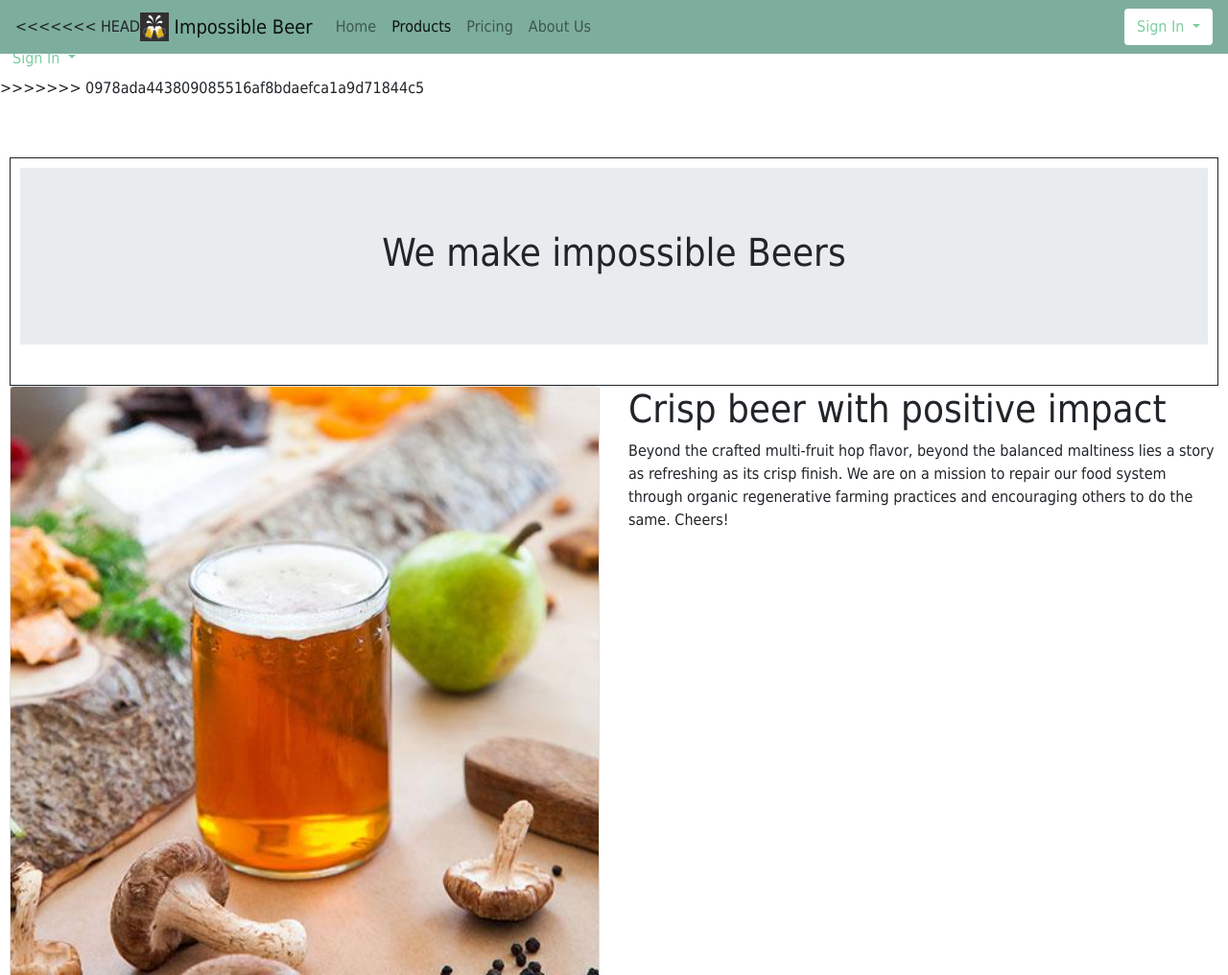
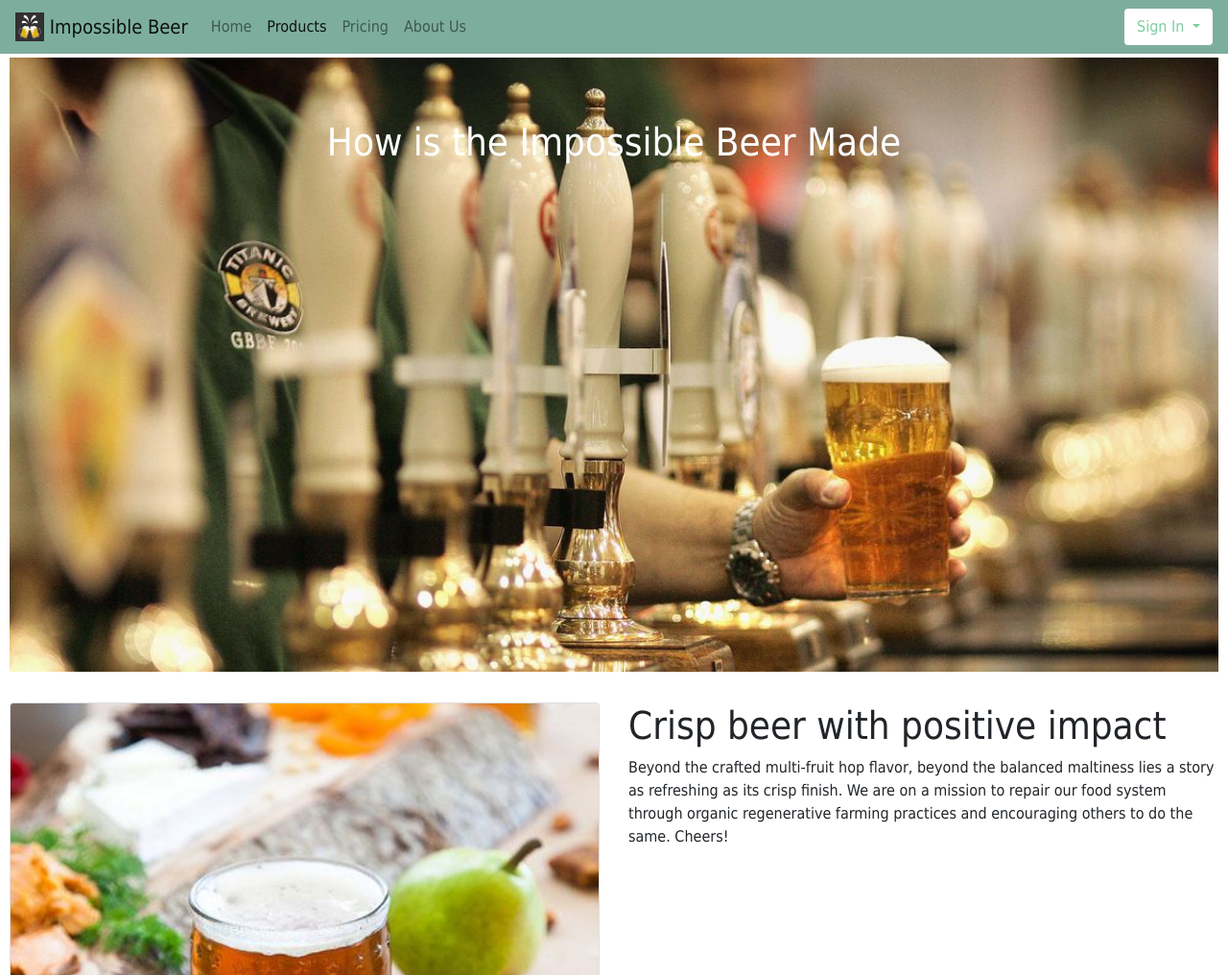
Before and after one commit to amuletum/PFE-FinalProject, a PHP site: page /Products.html in a window 1280 px wide. Shown: the top 1016 px of the page at 96% size. Run offline with PHP 8.4, Linux system fonts and the light colour scheme.

Commit message:
picture formatting

```diff
--- a/Pricing.html
+++ b/Pricing.html
@@ -135,10 +135,7 @@
     </div>
   </div>
 
-  <br><br><br><br>
-  <div id="footer">
-        &copy; Impossible Beer 2018. All Rights Reserved
-  </div>
+<DIV id="footer">&copy; Impossible Beer 2018. All Rights Reserved</DIV>
 
 </BODY>
 </HTML>
--- a/Products.html
+++ b/Products.html
@@ -1,4 +1,5 @@
-<HTML>
+<!doctype HTML>
+<HTML lang="en">
 
   <HEAD>
     <TITLE> Impossible Beer </TITLE>
@@ -12,13 +13,10 @@
 
   <BODY>
 
-      <!-- CSS for http://the7.dream-demo.com/ -->
-
     <div id="container">
 
       <div id="header">
         <nav class="navbar navbar-expand-lg navbar-light">
-<<<<<<< HEAD
           <a class="navbar-brand" href="#">
             <img src="photos/beer_logo.jpg" width="30" height="30" class="d-inline-block align-top" alt="">
             Impossible Beer
@@ -56,74 +54,23 @@
                   Remember me
                   </label>
                 </div>
-                <button type="submit" class="btn btnUp">Sign in</button>
+                <button id="submit" type="submit" class="btn btnUp">Sign in</button>
               </form>
               <div class="dropdown-divider"></div>
               <a class="dropdown-item" href="#signup">New around here? Sign up</a>
             </div>
           </form>
         </nav>
-=======
-      <a class="navbar-brand" href="#">
-        <img src="photos/beer_logo.jpg" width="30" height="30" class="d-inline-block align-top" alt="">
-        Impossible Beer
-        </a>
-        <button class="navbar-toggler" type="button" data-toggle="collapse" data-target="#navbarNavAltMarkup" aria-controls="navbarNavAltMarkup" aria-expanded="false" aria-label="Toggle navigation">
-        <span class="navbar-toggler-icon"></span>
-        </button>
-        <div class="collapse navbar-collapse" id="navbarNavAltMarkup">
-          <div class="navbar-nav">
-            <a class="nav-item nav-link active" href="#">Home <span class="sr-only">(current)</span></a>
-            <a class="nav-item nav-link" href="Products.html">Products</a>
-            <a class="nav-item nav-link" href="Pricing.html">Pricing</a>
-            <a class="nav-item nav-link" href="AboutUs.html">About Us</a>
+      </div>
+
+      <div id="bodycontent">
+        <div class="jumbotron jumbotron-fluid jumboProduct">
+          <div class="container-fluid text-center">
+          <h1>How is the Impossible Beer Made</h1>
           </div>
         </div>
 
-            <form class="form-inline my-2 my-lg-0">
-      <div class="nav-item dropdown">
-          <button type="button" class="btn signBtn dropdown-toggle" data-toggle="dropdown">
-          Sign In
-          </button>
-      <div class="dropdown-menu dropStyle">
-        <form class="px-4 py-3">
-          <div class="form-group">
-            <label for="exampleDropdownFormEmail1">Email address</label>
-            <input type="email" class="form-control" id="exampleDropdownFormEmail1" placeholder="email@example.com">
-          </div>
-          <div class="form-group">
-            <label for="exampleDropdownFormPassword1">Password</label>
-            <input type="password" class="form-control" id="exampleDropdownFormPassword1" placeholder="Password">
-          </div>
-          <div class="form-check">
-            <input type="checkbox" class="form-check-input" id="dropdownCheck">
-            <label class="form-check-label" for="dropdownCheck">
-              Remember me
-            </label>
-          </div>
-          <button type="submit" class="btn btnUp">Sign in</button>
-        </form>
-        <div class="dropdown-divider"></div>
-        <a class="dropdown-item" href="#signup">New around here? Sign up</a>
-      </div>
-        </form>
-      </div> <!-- / dropdown menu -->
-      </div>
-         </nav>
->>>>>>> 0978ada443809085516af8bdaefca1a9d71844c5
-      </div>
 
-    <div id="bodycontent">
-
-      <div id="banner">
-          <div class="jumbotron jumbotron-fluid jumboproduct">
-            <div class="container-fluid text-center">
-            <h1>We make impossible Beers</h1>
-            </div>
-          </div>
-      </div>
-
-      <!-- Insert background pic photos/Beer served.jpg -->
       <div id="productfeatures">
 
         <div class="row">
@@ -150,17 +97,13 @@
           </div>
         </div>
 
-      <br><br>
       <div id="brewing flowchart">
-        <img src="photos/bear brewery process.jpg">
+      <img src="photos/bear brewery process.jpg">
       </div>
     </div>
   </div>
 
-  <br><br><br><br>
-  <div id="footer">
-  &copy; Impossible Beer 2018. All Rights Reserved
-  </div>
+<DIV id="footer">&copy; Impossible Beer 2018. All Rights Reserved</DIV>
 
 </BODY>
 </HTML>
--- a/final.css
+++ b/final.css
@@ -4,20 +4,34 @@ various sections  */
 *{
   font-family: Tahoma, Geneva, sans-serif;
 }
+
+#container {
+    position: center;
+
+}
+
 .jumboAbout {
   background: url(photos/aboutUs.jpg) no-repeat;
   width: 100%;
   background-size: cover;
-  height: 100vh;
+  height: 80vh;
 }
 .jumboAbout h1 {
   color:white;
 
 }
-#container {
-    position: center;
-/*    margin-bottom: 50px;
-*/}
+
+.jumboProduct{
+  position: center;
+  background: url(photos/Beerserved.jpg);
+  width: 100%;
+  background-size: cover;
+  height: 80vh;
+}
+
+.jumboProduct h1{
+  color: white;
+}
 
 /*#header {
     position: fixed;
@@ -70,6 +84,7 @@ various sections  */
   color: RGB(125, 206, 160);
   border: 1px solid rgb(125,206,160);
 }
+
 #banner{
     position: relative;
     height:auto;
@@ -143,15 +158,7 @@ input{
     border:none;
 }
 
-
-
-#btu btuUp:hover {
-    border: none;
-    box-shadow: 0px 0px 1px #777;
-    cursor: url('photos/beer_emoji.cur'),auto;
-}
-
-#submit:hover {
+#submit:hover{
     border: none;
     box-shadow: 0px 0px 1px #777;
     cursor: url('photos/beer_emoji.cur'),auto;
@@ -171,7 +178,7 @@ input{
 
 #footer {
 /*    position: fixed;
-*/    bottom: 0;
+*/  bottom: 0;
     width: 100%;
     height: 50px;
     padding: 10px;
--- a/home_wCarousel.html
+++ b/home_wCarousel.html
@@ -54,7 +54,7 @@
 			        Remember me
 			      </label>
 			    </div>
-			    <button type="submit" class="btn btnUp">Sign in</button>
+			    <button id="submit" type="submit" class="btn btnUp">Sign in</button>
 			  </form>
 			  <div class="dropdown-divider"></div>
 			  <a class="dropdown-item" href="#signup">New around here? Sign up</a>
@@ -200,7 +200,7 @@
 			      <input type="text" class="form-control" id="inputZip">
 			    </div>
 			  </div>
-			  <button id = "submit" type="submit" class="btn btnUp">Sign Up!</button>
+			  <button id="submit" type="submit" class="btn btnUp">Sign Up!</button>
 			</form>
 		</div> <!-- /signup -->
 
```
Also changed, not shown: photos/Beerserved.jpg (renamed from photos/Beer served.jpg), photos/Slide1.jpg, photos/Slide2.jpg, photos/Slide3.jpg, photos/Slide4.jpg, 1 other file.
